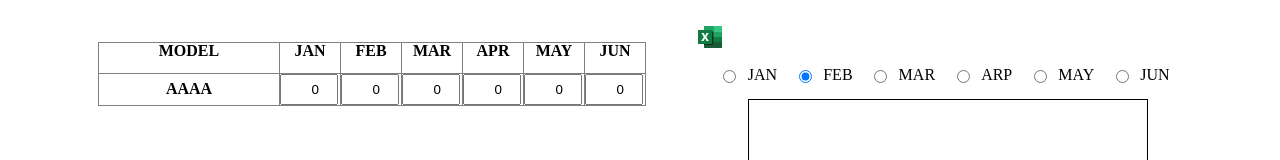
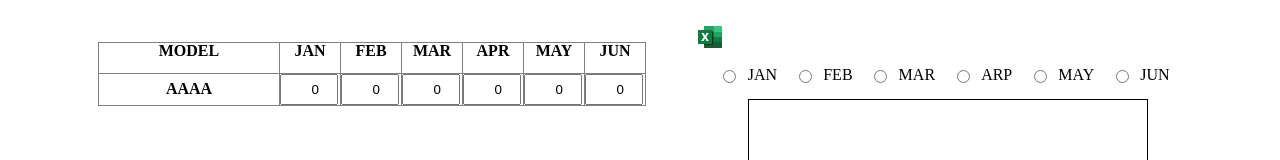
Before and after one commit to gahz8212/auth-toolkit, a React (Create React App) app: page /export in a window 1280 px wide. Shown: the part 148-308 px from the top of the page. Built offline with nearby package versions, Linux system fonts and the light colour scheme.

Commit message:
fix ExportComponent

```diff
--- a/src/containers/export/ExportComponent.tsx
+++ b/src/containers/export/ExportComponent.tsx
@@ -38,18 +38,18 @@ const ExportComponent: React.FC<Props> = ({ model, setModel }) => {
                         <input type="file" name="orders" id="orders" />
                     </div>
                     <div className="selector">
-                        <input type="radio" name="" id="1m" />
-                        <label htmlFor="1m">JAN</label>
-                        <input type="radio" name="" id="1m" checked />
-                        <label htmlFor="1m">FEB</label>
-                        <input type="radio" name="" id="1m" />
-                        <label htmlFor="1m">MAR</label>
-                        <input type="radio" name="" id="1m" />
-                        <label htmlFor="1m">ARP</label>
-                        <input type="radio" name="" id="1m" />
-                        <label htmlFor="1m">MAY</label>
-                        <input type="radio" name="" id="1m" />
-                        <label htmlFor="1m">JUN</label>
+                        <input type="radio" name="month" id="m1" />
+                        <label htmlFor="m1">JAN</label>
+                        <input type="radio" name="month" id="m2" />
+                        <label htmlFor="m2">FEB</label>
+                        <input type="radio" name="month" id="m3" />
+                        <label htmlFor="m3">MAR</label>
+                        <input type="radio" name="month" id="m4" />
+                        <label htmlFor="m4">ARP</label>
+                        <input type="radio" name="month" id="m5" />
+                        <label htmlFor="m5">MAY</label>
+                        <input type="radio" name="month" id="m6" />
+                        <label htmlFor="m6">JUN</label>
                     </div>
 
                     <div className={`sumTable  ${model === 'parts' ? "model" : 'parts'}`}>
@@ -59,7 +59,7 @@ const ExportComponent: React.FC<Props> = ({ model, setModel }) => {
                             }}>
                                 arrow_back_ios
                             </span>}
-                            { <span className="material-symbols-outlined forward" onClick={() => {
+                            {<span className="material-symbols-outlined forward" onClick={() => {
                                 setModel('parts')
                             }}>
                                 arrow_forward_ios
```
